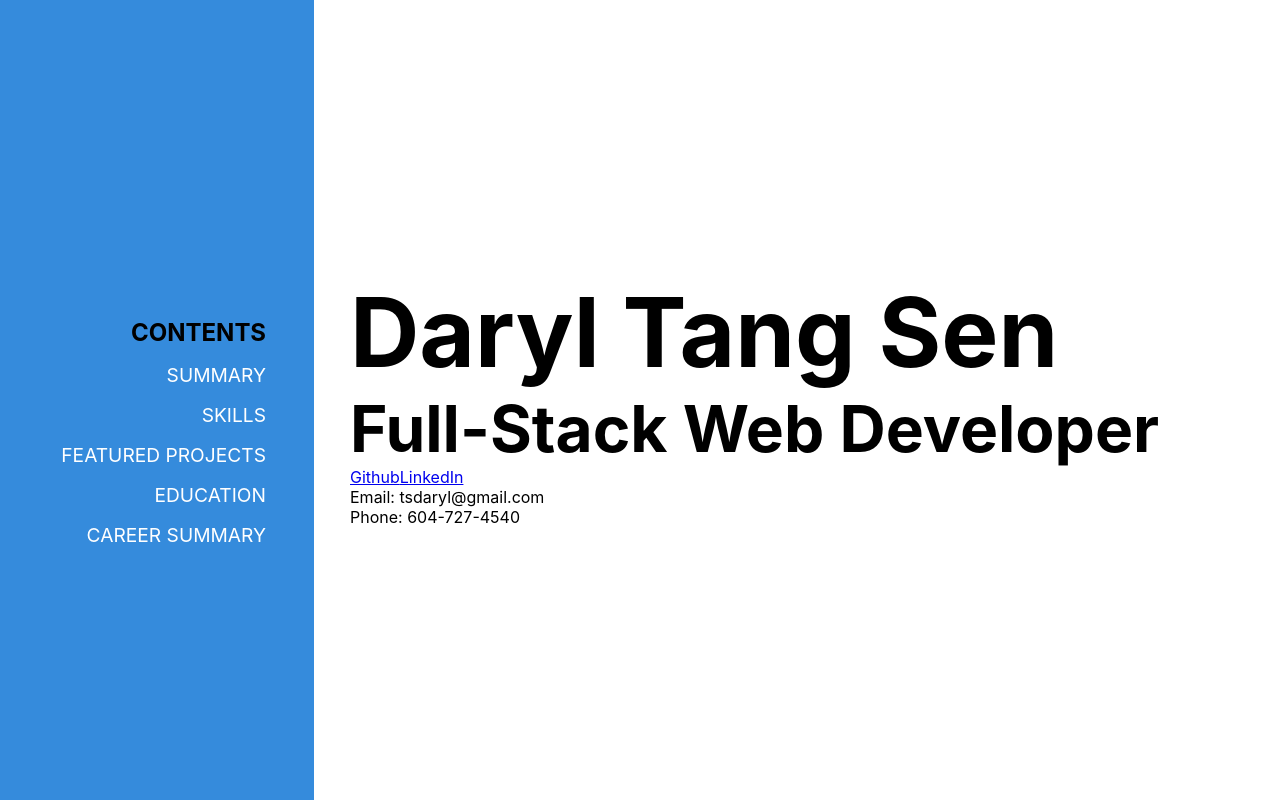
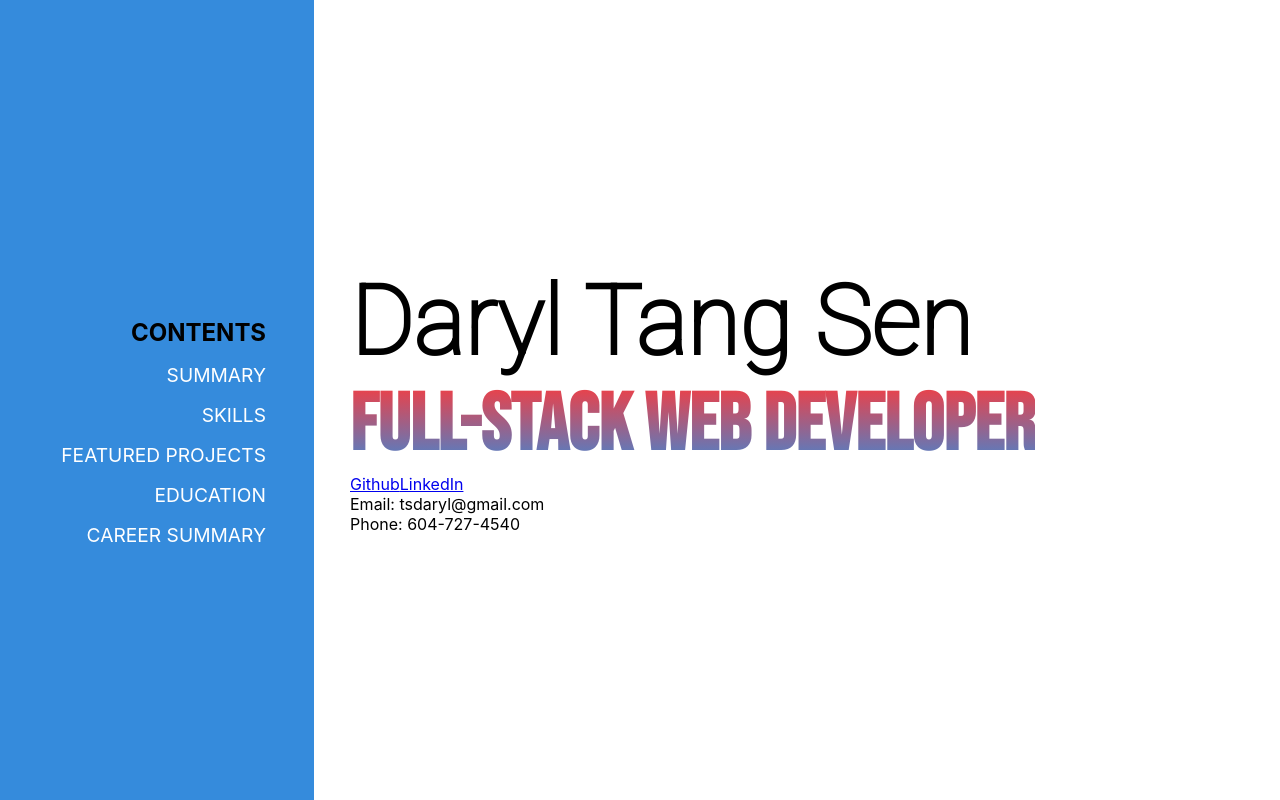
Before and after one commit to daryl-sen/sensworks, a React (Create React App) app: page / in a window 1280 px wide. Built offline with nearby package versions, Linux system fonts and the light colour scheme.

Commit message:
add font to h1 and h2 in header

```diff
--- a/src/App.scss
+++ b/src/App.scss
@@ -1,3 +1,6 @@
+@import url('https://fonts.googleapis.com/css2?family=Roboto:wght@100&display=swap');
+@import url('https://fonts.googleapis.com/css2?family=Bebas+Neue&family=Roboto:wght@100&display=swap');
+
 #root {
   display: flex;
   align-items: center;
@@ -14,9 +17,15 @@
     margin: 0;
     padding: 0;
     display: block;
+    font-family: 'Roboto', sans-serif;
   }
   h2 {
-    font-size: 4em;
+    font-size: 5em;
+    font-family: 'Bebas Neue', cursive;
+    background-color: #393939;
+    background: -webkit-linear-gradient(#ff3939, #358bdc);
+    -webkit-background-clip: text;
+    -webkit-text-fill-color: transparent;
   }
   h1, h2 {
     margin: 0;
```
